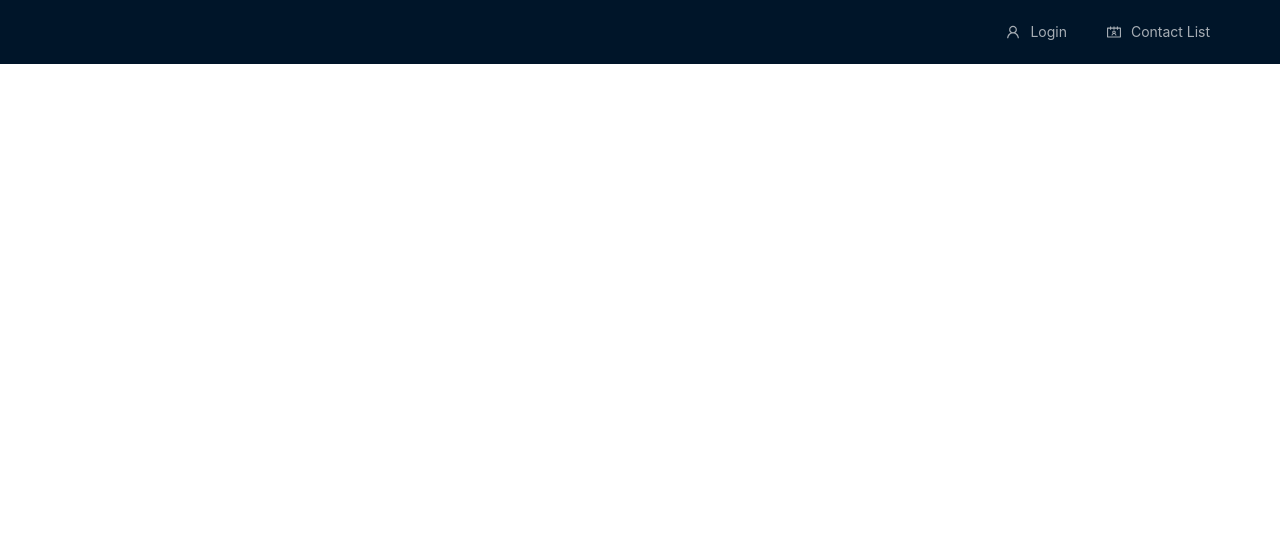
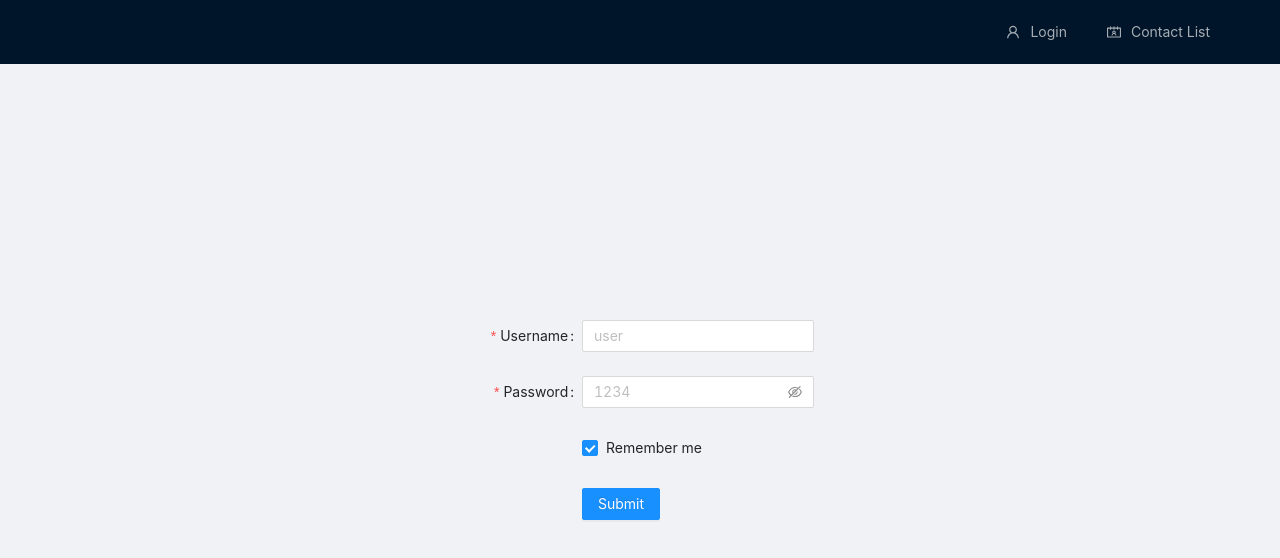
Before and after one commit to oromaniko/contact-list-react-redux-ts, a React (Create React App) app: page /login in a window 1280 px wide. Shown: the top 558 px of the page. Built offline with nearby package versions, Linux system fonts and the light colour scheme.

Commit message:
add login form

```diff
--- a/src/App.css
+++ b/src/App.css
@@ -1,38 +1,20 @@
-.App {
-  text-align: center;
+@import '~antd/dist/antd.css';
+
+.h100 {
+  height: calc(100vh - 64px);
 }
 
-.App-logo {
-  height: 40vmin;
-  pointer-events: none;
+.position-abs {
+  position: absolute;
+  top: -50px;
+  width: 100%;
 }
 
-@media (prefers-reduced-motion: no-preference) {
-  .App-logo {
-    animation: App-logo-spin infinite 20s linear;
-  }
+.position-rel {
+  position: relative;
+
 }
 
-.App-header {
-  background-color: #282c34;
-  min-height: 100vh;
-  display: flex;
-  flex-direction: column;
-  align-items: center;
-  justify-content: center;
-  font-size: calc(10px + 2vmin);
-  color: white;
+.ant-form-item-explain-error {
+  font-size: 80%;
 }
-
-.App-link {
-  color: #61dafb;
-}
-
-@keyframes App-logo-spin {
-  from {
-    transform: rotate(0deg);
-  }
-  to {
-    transform: rotate(360deg);
-  }
-}
--- a/src/components/LoginForm.tsx
+++ b/src/components/LoginForm.tsx
@@ -1,6 +1,101 @@
+import {Form, Checkbox, Button, Alert, Input } from "antd";
+import {useTypedSelector} from "../hooks/useTypedSelector";
+import {useDispatch} from "react-redux";
+import {AuthActionCreators} from "../store/action-creators/auth";
+
 const LoginForm = () => {
+    const dispatch = useDispatch()
+    const { errors, isLoading } = useTypedSelector((state) => state.auth)
+
+    const handleLogin = (values: any) => {
+        dispatch<any>(
+            AuthActionCreators.login(values.username, values.password)
+        )
+    }
+
+    const messages = {
+        required: 'Please input your ${name}',
+        string: {
+            max: '${label} is too long',
+            min: '${label} is too short',
+        },
+    }
+
     return (
-        <div></div>
+        <Form
+            name='basic'
+            labelCol={{
+                span: 8,
+            }}
+            wrapperCol={{
+                span: 30,
+            }}
+            initialValues={{
+                remember: true,
+            }}
+            onFinish={handleLogin}
+            autoComplete='off'
+            validateMessages={messages}
+            className='position-rel'
+        >
+            <Form.Item
+                label='Username'
+                name='username'
+                rules={[
+                    {
+                        required: true,
+                        min: 2,
+                    },
+                    { max: 20 },
+                ]}
+            >
+                <Input placeholder='user' />
+            </Form.Item>
+
+            <Form.Item
+                label='Password'
+                name='password'
+                rules={[
+                    {
+                        required: true,
+                        min: 4,
+                    },
+                    { max: 20 },
+                ]}
+            >
+                <Input.Password placeholder='1234' />
+            </Form.Item>
+
+            <Form.Item
+                name='remember'
+                valuePropName='checked'
+                wrapperCol={{
+                    offset: 8,
+                    span: 16,
+                }}
+            >
+                <Checkbox>Remember me</Checkbox>
+            </Form.Item>
+
+            <Form.Item
+                wrapperCol={{
+                    offset: 8,
+                    span: 16,
+                }}
+            >
+                <Button type='primary' htmlType='submit' loading={isLoading}>
+                    Submit
+                </Button>
+            </Form.Item>
+            {errors && (
+                <Alert
+                    message={errors}
+                    type='error'
+                    closable
+                    className='position-abs'
+                />
+            )}
+        </Form>
     )
 }
 
```
